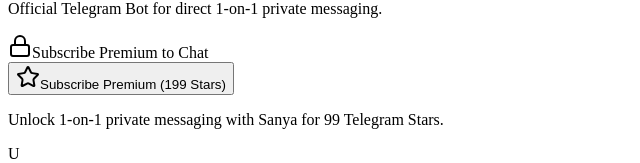
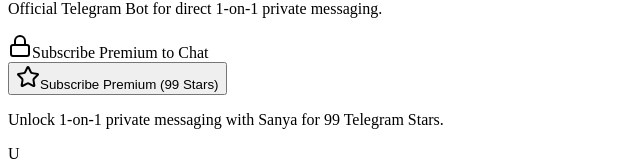
Before and after one commit to indee289/massage, a React app: page / in a window 1280 px wide. Shown: the part 297-460 px from the top of the page, without its empty margins (0-640 px from the left). Built offline with nearby package versions, Linux system fonts and the light colour scheme; no server answers; the HTML template or start-up script is replaced by a standard one.

Commit message:
Update HomeView.tsx

```diff
--- a/src/components/HomeView.tsx
+++ b/src/components/HomeView.tsx
@@ -101,7 +101,7 @@
                   className="w-full py-4 px-5 rounded-2xl bg-gradient-to-r from-purple-600 via-pink-500 to-amber-500 hover:opacity-95 text-white font-black text-sm shadow-xl shadow-pink-500/25 flex items-center justify-center gap-2 active:scale-97 transition-all disabled:opacity-60"
                 >
                   <Star className="w-4 h-4 fill-current text-amber-200 animate-bounce" />
-                  <span>{subscribing ? 'Processing Payment…' : 'Subscribe Premium (199 Stars)'}</span>
+                  <span>{subscribing ? 'Processing Payment…' : 'Subscribe Premium (99 Stars)'}</span>
                 </button>
 
                 <p className="text-[11px] font-medium text-slate-400 leading-tight">
```
